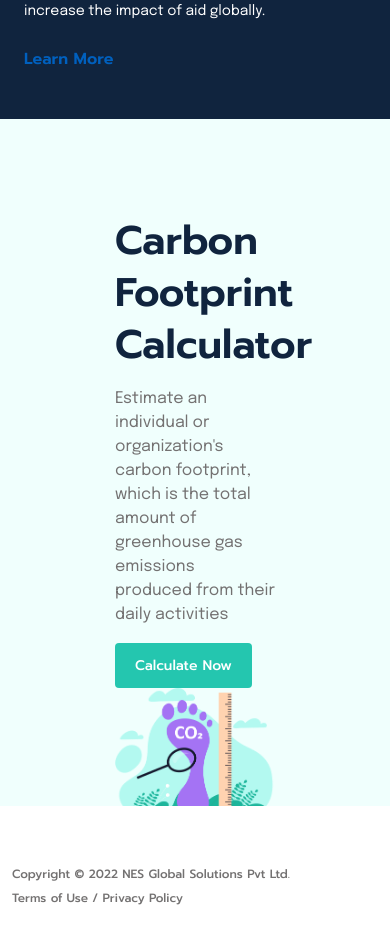
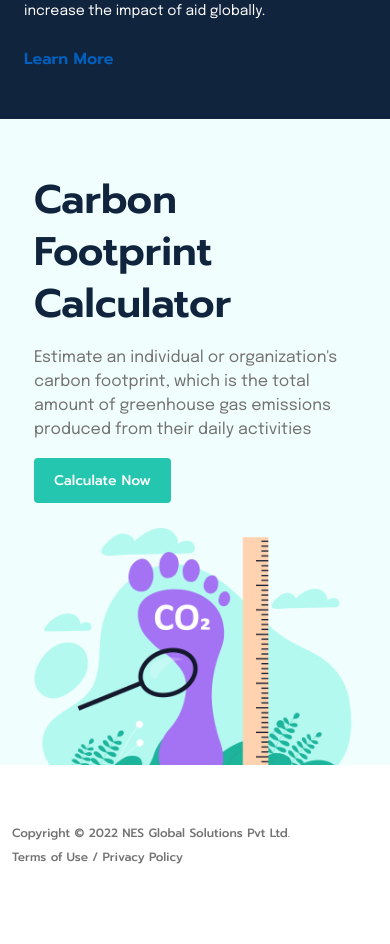
Before and after one commit to Shubhamsadhu02/nescare, a React (Create React App) app: page / in a window 390 px wide. Shown: the part 2521-3465 px from the top of the page. Built offline with nearby package versions, Linux system fonts and the light colour scheme.

Commit message:
animation updated

```diff
--- a/src/Pages/Nescare/Nescare.js
+++ b/src/Pages/Nescare/Nescare.js
@@ -123,9 +123,9 @@ export default function Nescare() {
         </div>
     </section>
 
-    <section className='footprint__calculator' style={{background: "#F0FFFD", padding: "96px 91px 0"}}>
+    <section className='footprint__calculator'>
         <div className="container">
-            <div className="row">
+            <div className="row" style={{rowGap: "25px"}}>
                 <div className="col-sm-12 col-md-6 col-lg-8">
                     <div className="calculator--heading">
                         <h2 data-aos="fade-up" data-aos-offset="-2" data-aos-duration="60" data-aos-easing="linear">Carbon Footprint Calculator</h2>
--- a/src/Pages/Nescare/Reachcarbon.js
+++ b/src/Pages/Nescare/Reachcarbon.js
@@ -85,7 +85,7 @@ export default function reachcarbon() {
                                 <h1 data-aos="fade-up" data-aos-anchor-placement="bottom-bottom" data-aos-offset="-2" data-aos-duration="600" data-aos-easing="linear" style={{color: "#403F3E"}}>Partnering For <span style={{color: "#24C6AF"}}>Industry Change </span></h1>
                             </div>
                             <div className="nescare-paragraph mt-3">
-                                <p data-aos="fade-up" data-aos-anchor-placement="top-center" data-aos-offset="-2" data-aos-duration="70" data-aos-easing="linear" style={{color: "#737171"}}>We’ve committed to carbon removal and drive the Sustainability Program. If you’d like to join us as an environmental partner, get in touch.</p>
+                                <p data-aos="fade-up" data-aos-anchor-placement="top-bottom" data-aos-duration="70" data-aos-easing="linear" style={{color: "#737171"}}>We’ve committed to carbon removal and drive the Sustainability Program. If you’d like to join us as an environmental partner, get in touch.</p>
                             </div>
                         </div>
                     </div>
--- a/src/Styles/Nescare.css
+++ b/src/Styles/Nescare.css
@@ -548,3 +548,9 @@ nav
     font-weight: 600;
     font-size: 20px;
 }
+
+.footprint__calculator
+{
+    background: #F0FFFD;
+    padding: 96px 91px 0;
+}
--- a/src/Styles/Responsive.css
+++ b/src/Styles/Responsive.css
@@ -246,4 +246,8 @@
         width: 300px;
         height: 200px;
     }
+    .footprint__calculator
+    {
+        padding: 55px 10px 0px;
+    }
 }
```
